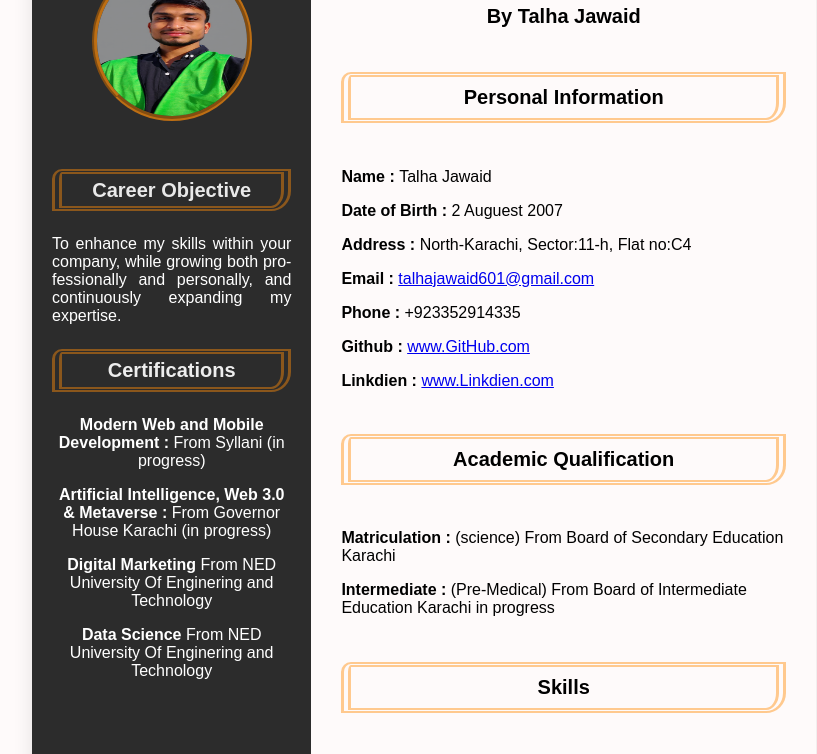
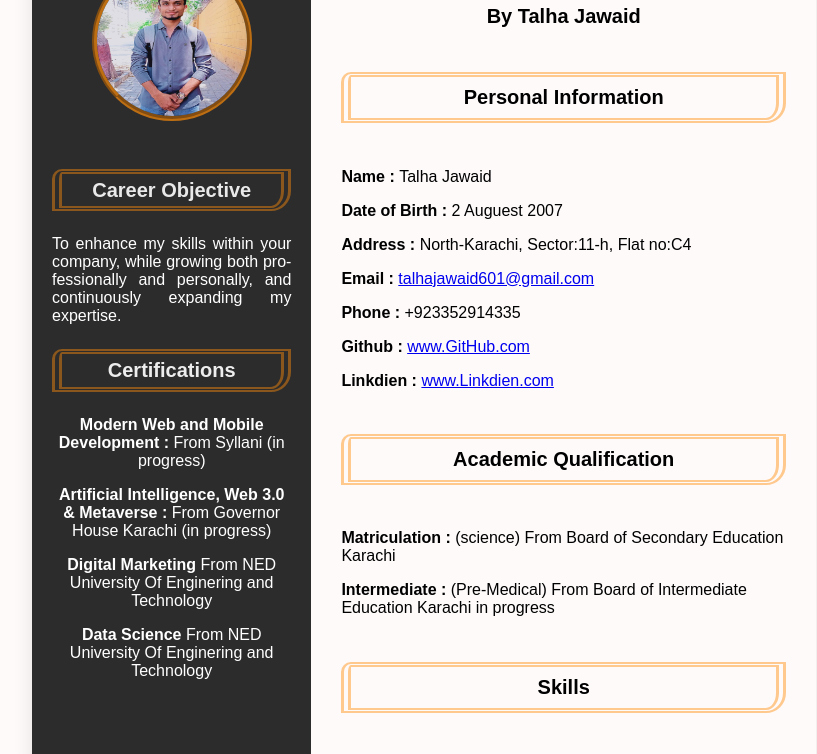
Before and after one commit to TalhaJawaid143/PersonallResume, a plain HTML site: page milestone1/index.html in a window 1280 px wide. Shown: the part 233-987 px from the top of the page, without its empty margins (216-1033 px from the left). Drawn offline with Linux system fonts and the light colour scheme.

Commit message:
Update index.html

```diff
--- a/milestone1/index.html
+++ b/milestone1/index.html
@@ -11,7 +11,7 @@
     <div class="resume-container">
     <!-- Left Hand Side Section -->
      <div class="left-section">
-       <img src="pic.png" alt="profile pic" class="profile-pic">
+       <img src="linkdien.jpg" alt="profile pic" class="profile-pic">
         <section id="career">
             <h3 style="color:rgba(255, 255, 255, 0.897);">Career Objective</h3>
             <p style="text-align:justify; hyphens: auto;">To enhance my skills within your company, while growing both professionally and personally, and continuously expanding my expertise.</p>
```
